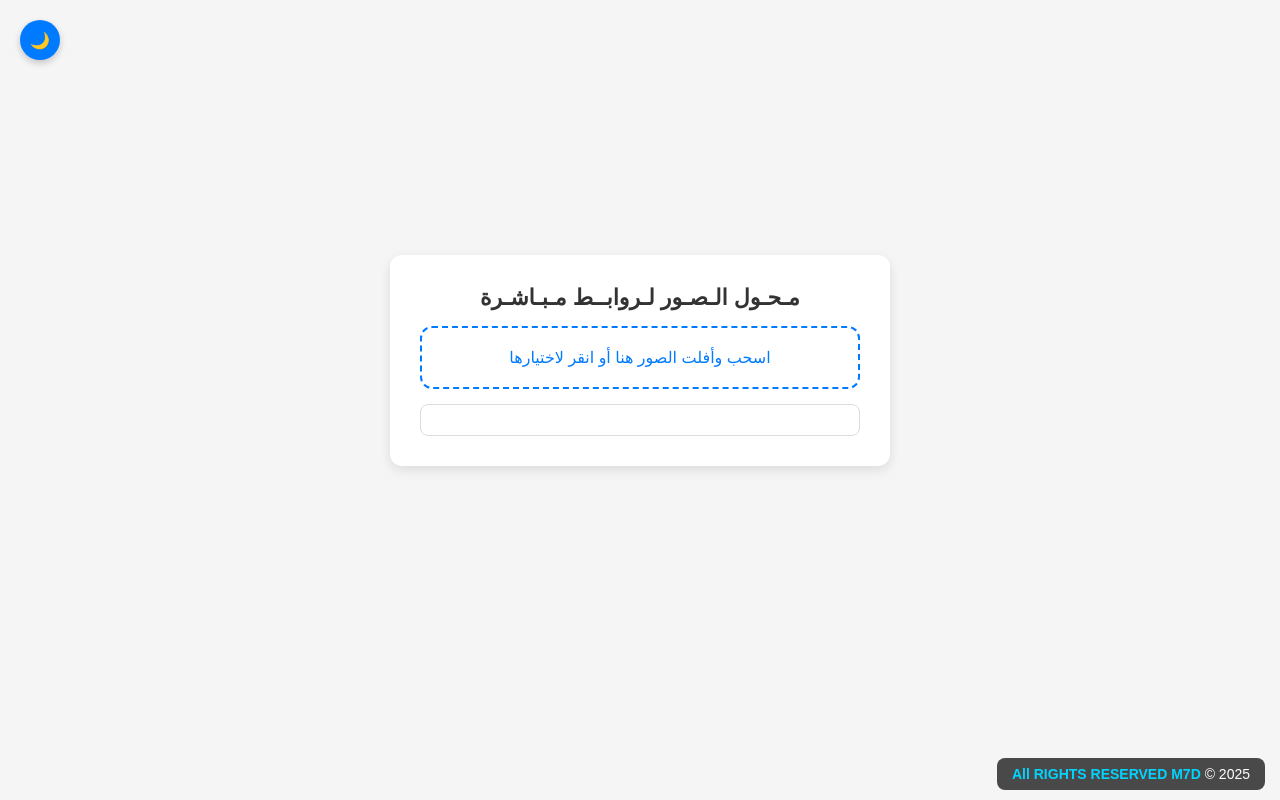
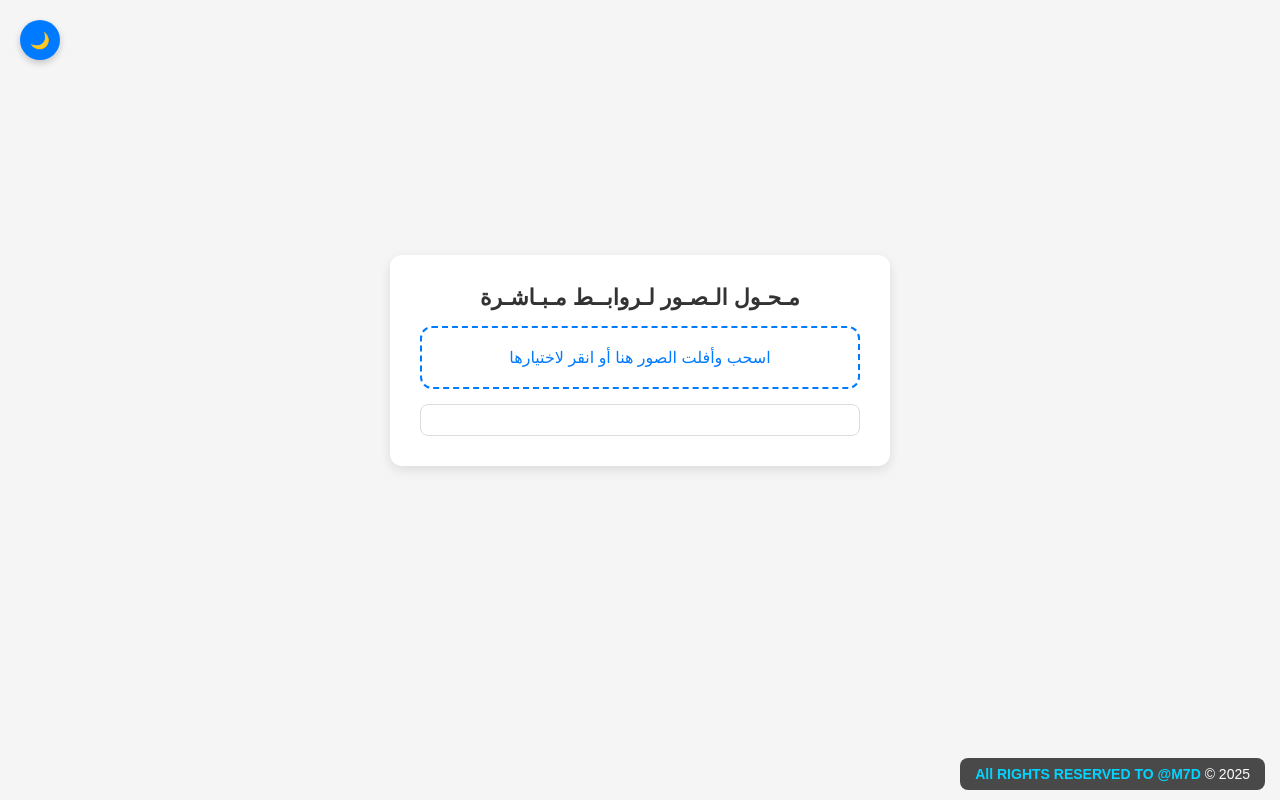
Before and after one commit to MenuM7D/link-maker, a plain HTML site: page index.html in a window 1280 px wide. Drawn offline with Linux system fonts and the light colour scheme.

Commit message:
Update index.html

```diff
--- a/index.html
+++ b/index.html
@@ -58,7 +58,7 @@
 <!-- توقيع الحقوق في الأسفل -->
 <footer class="footer">
     <div class="footer-content">
-         <span>All RIGHTS RESERVED M7D</span> &copy; 2025
+         <span>All RIGHTS RESERVED TO @M7D</span> &copy; 2025
     </div>
 </footer>
 
```
